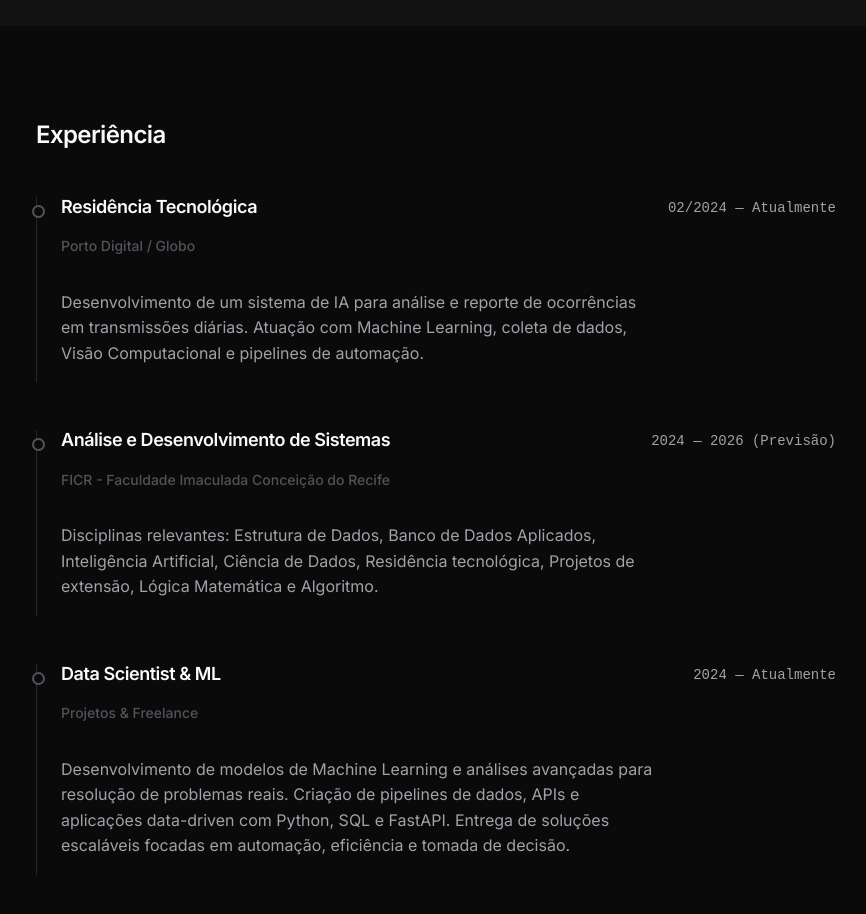
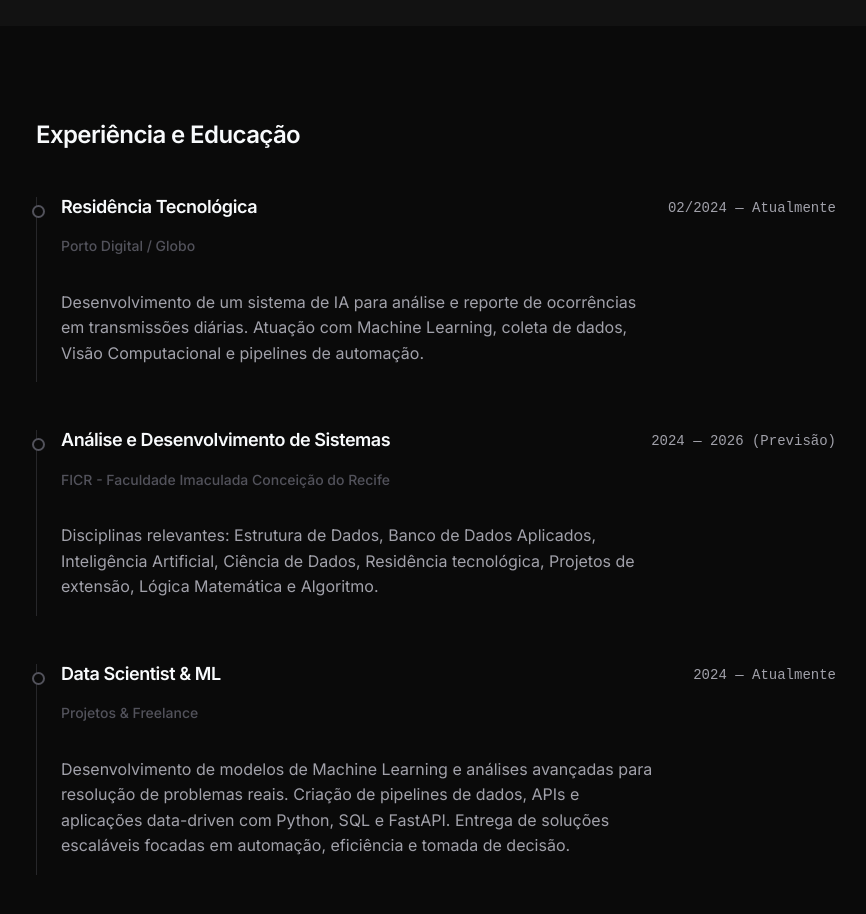
Before and after one commit to Haell39/portfolio_Rafael_Dutra, a React (Vite) app: page / in a window 1280 px wide. Shown: the part 1500-2414 px from the top of the page, without its empty margins (204-1070 px from the left). Built offline with nearby package versions, Linux system fonts and the light colour scheme.

Commit message:
Update Experience.jsx

```diff
--- a/src/components/Experience.jsx
+++ b/src/components/Experience.jsx
@@ -39,7 +39,7 @@ export default function Experience() {
               color: "var(--text-primary)",
             }}
           >
-            Experiência
+            Experiência e Educação
           </h2>
         </FadeIn>
 
```
